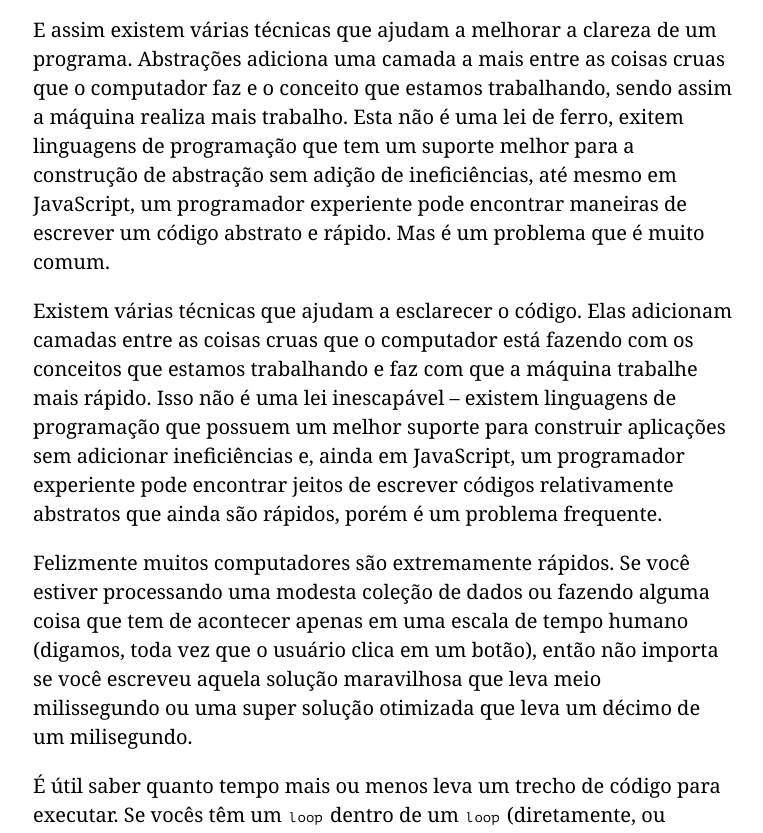
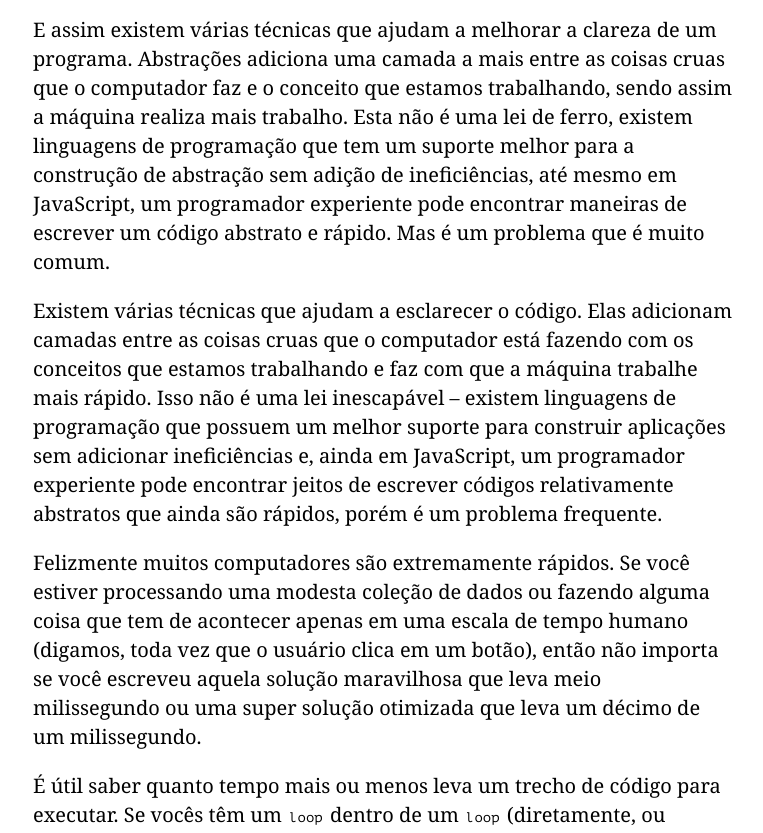
Before and after one commit to braziljs/eloquente-javascript, a Jekyll site: the page built from chapters/funcoes-de-ordem-superior/index.md, in a window 1280 px wide and 1400 px high, scrolled down 13192 px. Shown: the part 244-1077 px from the top of the window, without its empty margins (257-1020 px from the left). Built offline with Jekyll 4.4.1, drawn with Linux system fonts in a browser that asks for light colours; some of the changed lines change nothing that is shown; some of the changed text lies outside the part shown.

Commit message:
Adiciona correção de erros ortográficos

```diff
--- a/chapters/funcoes-de-ordem-superior/index.md
+++ b/chapters/funcoes-de-ordem-superior/index.md
@@ -200,7 +200,7 @@
 // → 2 is even
 </pre>
 
-As regras de escopo léxico que discutimos no [capítulo 3](./03-funcoes.md) trabalham a nosso favor quando usamos funções dessa maneira. No exemplo acima, a variável `n` é um parâmetro da função externa. Mas como as funções internas estão dentro do ambiente externo, podemos usar a variável `n`. Os "corpos" de tais funções internas podem acessar as variáveis que estão em torno delas. Eles podem desempenhar um papel similar aos blocos `{}` usados em `loops` e expressões codicionais. Uma diferença importante é que variáveis declaradas dentro das funções internas não podem ser acessadas fora da função. Isso geralmente é algo bom.
+As regras de escopo léxico que discutimos no [capítulo 3](./03-funcoes.md) trabalham a nosso favor quando usamos funções dessa maneira. No exemplo acima, a variável `n` é um parâmetro da função externa. Mas como as funções internas estão dentro do ambiente externo, podemos usar a variável `n`. Os "corpos" de tais funções internas podem acessar as variáveis que estão em torno delas. Eles podem desempenhar um papel similar aos blocos `{}` usados em `loops` e expressões condicionais. Uma diferença importante é que variáveis declaradas dentro das funções internas não podem ser acessadas fora da função. Isso geralmente é algo bom.
 
 ## Passando argumentos
 
@@ -217,7 +217,7 @@
 }
 </pre>
 
-Se `f` receber mais de um parâmetro, ele recebe apenas o primeiro. Poderiámos acrescentar vários argumentos para a função interna (`arg1`, `arg2`, e assim por diante) e passar elas para `f`, mas mesmo assim isso não deixaria explícito quantos seriam suficientes. Essa solução limita algumas informações de `f` como por exemplo `arguments.length`. Sempre passaremos a mesma quantidade de argumentos, mas nunca saberemos a quantidade exata de argumentos que foi passada.
+Se `f` receber mais de um parâmetro, ele recebe apenas o primeiro. Poderíamos acrescentar vários argumentos para a função interna (`arg1`, `arg2`, e assim por diante) e passar elas para `f`, mas mesmo assim isso não deixaria explícito quantos seriam suficientes. Essa solução limita algumas informações de `f` como por exemplo `arguments.length`. Sempre passaremos a mesma quantidade de argumentos, mas nunca saberemos a quantidade exata de argumentos que foi passada.
 
 Para esse tipo de situação, funções em JavaScript possuem um método chamado `apply`. Você passa um `array` (ou um `array` como `objeto`) como argumento, e ele irá chamar a função com estes argumentos.
 
@@ -255,10 +255,10 @@
 
 Este formato é chamado de `JSON` (pronuncia-se "Jason") que significa _JavaScript Object Notation_. `JSON` é amplamente utilizado como armazenamento de dados e formato de comunicação na _Web_.
 
-`JSON` se escreve semelhatemente como `arrays` e objetos em JavaScript, mas com algumas restrições.
+`JSON` se escreve semelhantemente como `arrays` e objetos em JavaScript, mas com algumas restrições.
 Todos os nomes das propriedades devem ficar entre aspas duplas e apenas expressões de dados simples são permitidos, não é permitido chamadas de funções, variáveis ou qualquer coisa que envolva cálculo real. Comentários não são permitidos em `JSON`.
 
-JavaScript nos fornece duas funções `JSON.stringify` e `JSON.parse`, que convertem dados para este formato. O primeiro recebe um valor em JavaScript e retorna uma string codificada em `JSON`. A segunda obtém uma `string` e converte-a para um valor que ele códifica.
+JavaScript nos fornece duas funções `JSON.stringify` e `JSON.parse`, que convertem dados para este formato. O primeiro recebe um valor em JavaScript e retorna uma string codificada em `JSON`. A segunda obtém uma `string` e converte-a para um valor que ele codifica.
 
 <pre data-language="javascript" class="prettyprint lang-javascript snippet cm-s-default">
 var string = JSON.stringify({name: "X", born: 1980});
@@ -341,7 +341,7 @@
 
 ## Resumindo com reduce
 
-Outro padrão na computação em `arrays` é calcular todos elementos e trasformá-los em apenas um. No nosso exemplo atual, a soma do nosso intervalo de números, é um exemplo disso. Outro exemplo seria encontrar uma pessoa com um ano de vida no conjunto de dados.
+Outro padrão na computação em `arrays` é calcular todos elementos e transformá-los em apenas um. No nosso exemplo atual, a soma do nosso intervalo de números, é um exemplo disso. Outro exemplo seria encontrar uma pessoa com um ano de vida no conjunto de dados.
 
 Uma operação de ordem superior que representa este padrão é chamada de _reduce_ (diminui o tamanho do `array`). Você pode pensar nisso como dobrar a matriz, um elemento por vez. Quando somado os números, você inicia com o número zero e, para cada elemento, combina-o com a soma atual adicionando os dois.
 
@@ -421,11 +421,11 @@
 
 Passar uma função para `forEach` e deixar que o método cuide da iteração para os nós é conveniente e fácil de ler. Mas chamadas de funções em JavaScript são custosas comparadas com os simples blocos de repetição.
 
-E assim existem várias técnicas que ajudam a melhorar a clareza de um programa. Abstrações adiciona uma camada a mais entre as coisas cruas que o computador faz e o conceito que estamos trabalhando, sendo assim a máquina realiza mais trabalho. Esta não é uma lei de ferro, exitem linguagens de programação que tem um suporte melhor para a construção de abstração sem adição de ineficiências, até mesmo em JavaScript, um programador experiente pode encontrar maneiras de escrever um código abstrato e rápido. Mas é um problema que é muito comum.
+E assim existem várias técnicas que ajudam a melhorar a clareza de um programa. Abstrações adiciona uma camada a mais entre as coisas cruas que o computador faz e o conceito que estamos trabalhando, sendo assim a máquina realiza mais trabalho. Esta não é uma lei de ferro, existem linguagens de programação que tem um suporte melhor para a construção de abstração sem adição de ineficiências, até mesmo em JavaScript, um programador experiente pode encontrar maneiras de escrever um código abstrato e rápido. Mas é um problema que é muito comum.
 
 Existem várias técnicas que ajudam a esclarecer o código. Elas adicionam camadas entre as coisas cruas que o computador está fazendo com os conceitos que estamos trabalhando e faz com que a máquina trabalhe mais rápido. Isso não é uma lei inescapável -- existem linguagens de programação que possuem um melhor suporte para construir aplicações sem adicionar ineficiências e, ainda em JavaScript, um programador experiente pode encontrar jeitos de escrever códigos relativamente abstratos que ainda são rápidos, porém é um problema frequente.
 
-Felizmente muitos computadores são extremamente rápidos. Se você estiver processando uma modesta coleção de dados ou fazendo alguma coisa que tem de acontecer apenas em uma escala de tempo humano (digamos, toda vez que o usuário clica em um botão), então não importa se você escreveu aquela solução maravilhosa que leva meio milissegundo ou uma super solução otimizada que leva um décimo de um milisegundo.
+Felizmente muitos computadores são extremamente rápidos. Se você estiver processando uma modesta coleção de dados ou fazendo alguma coisa que tem de acontecer apenas em uma escala de tempo humano (digamos, toda vez que o usuário clica em um botão), então não importa se você escreveu aquela solução maravilhosa que leva meio milissegundo ou uma super solução otimizada que leva um décimo de um milissegundo.
 
 É útil saber quanto tempo mais ou menos leva um trecho de código para executar. Se vocês têm um `loop` dentro de um `loop` (diretamente, ou através de um `loop` externo chamando uma função que executa um `loop` interno), o código dentro do `loop` interno acaba rodando `NxM` vezes, onde `N` é o número de vezes que o `loop` de fora se repete e `M` é o número de vezes que o `loop` interno se repete dentro de cada interação do `loop` externo. Se esse `loop` interno tiver outro `loop` que realize `P` voltas, seu bloco rodará `M x N x P` vezes e assim por diante. Isto pode adicionar muitas operações. Quando um programa é lento o problema muitas das vezes pode estar atribuída a apenas uma pequena parte do código que fica dentro de um `loop` interno.
 
```
